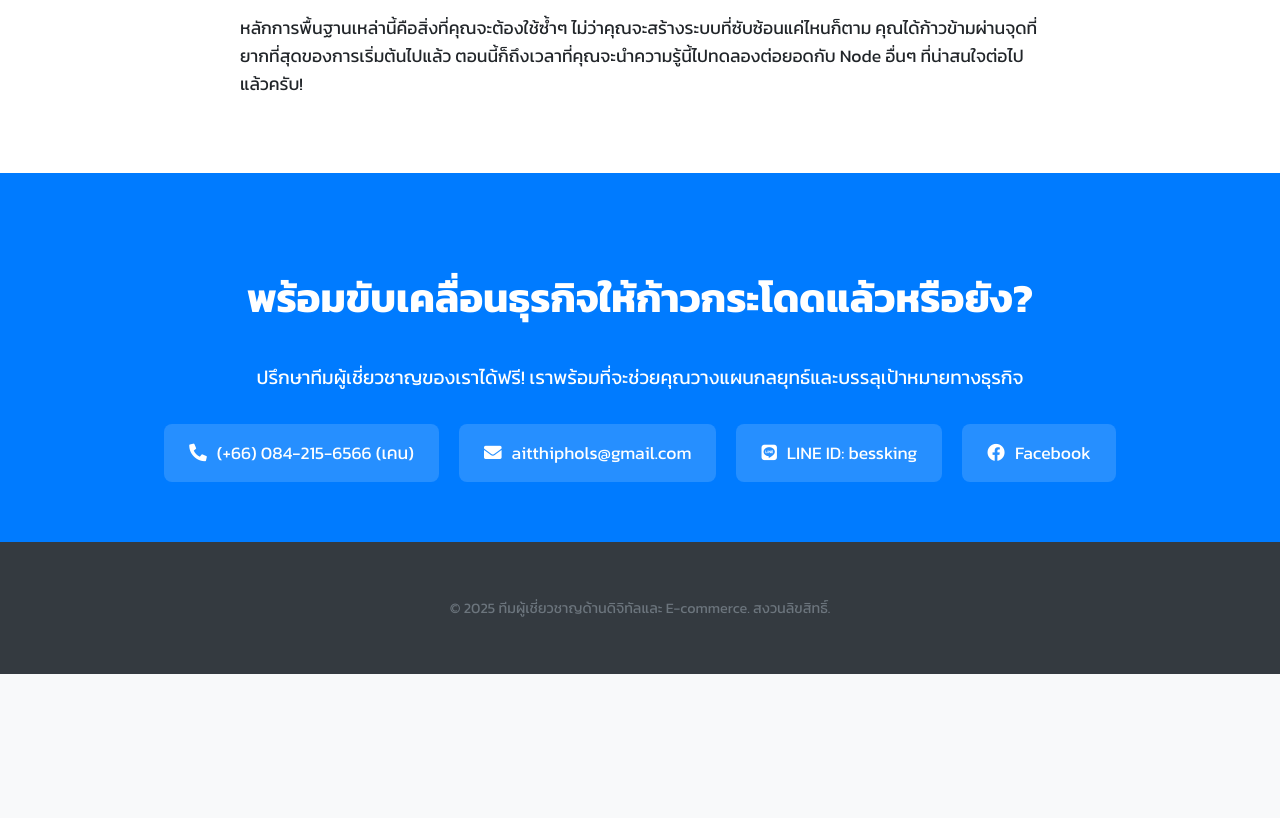
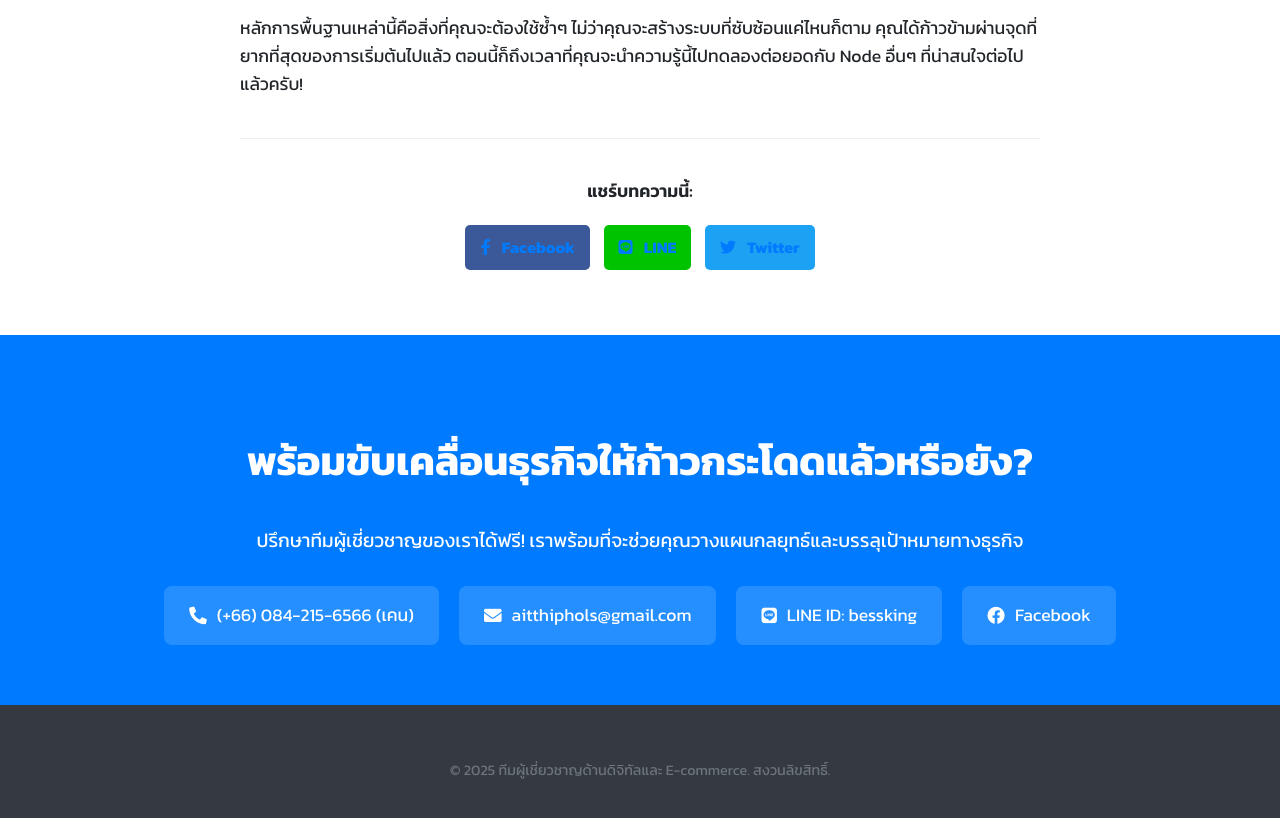
Before and after one commit to KenDev-5225/MarketingTeam, a plain HTML site: page article-n8n-tutorial.html in a window 1280 px wide. Shown: the part 3000-3818 px from the top of the page. Before the commit the page ends 3674 px from the top, so only its background shows below. Drawn offline with Linux system fonts and the light colour scheme.

Commit message:
Update article-n8n-tutorial.html

```diff
--- a/article-n8n-tutorial.html
+++ b/article-n8n-tutorial.html
@@ -3,7 +3,7 @@
 <head>
     <meta charset="UTF-8">
     <meta name="viewport" content="width=device-width, initial-scale=1.0">
-    <title>สอนใช้งาน n8n ครั้งแรก สร้าง Workflow แรกใน 5 นาที (ฉบับจับมือทำ) - ทีมผู้เชี่ยวชาญด้านดิจิทัลและ E-commerce</title>
+    <title>สอนใช้งาน n8n ครั้งแรก: สร้าง Workflow แรกใน 5 นาที (ฉบับจับมือทำ) - ทีมผู้เชี่ยวชาญด้านดิจิทัลและ E-commerce</title>
     <link href="https://fonts.googleapis.com/css2?family=Kanit:wght@300;400;600;700&display=swap" rel="stylesheet">
     <link rel="stylesheet" href="https://cdnjs.cloudflare.com/ajax/libs/font-awesome/5.15.4/css/all.min.css">
     <style>
@@ -86,7 +86,7 @@
              line-height: 1.3;
              margin-top: 30px;
         }
-         .article-content h1 {
+        .article-content h1 {
             font-size: 2em;
             border-bottom: 2px solid #e0e0e0;
             padding-bottom: 10px;
@@ -96,7 +96,7 @@
              border-left: 4px solid var(--primary-color);
              padding-left: 15px;
         }
-         .article-content h4 {
+        .article-content h4 {
              font-size: 1.3em;
              color: var(--secondary-color);
         }
@@ -145,12 +145,12 @@
 
         /* --- Contact & Footer --- */
         #contact {
-             background-color: var(--primary-color);
-             color: var(--text-color-light);
+             background-color: var(--primary-color); /* Changed to primary-color for consistency in articles */
+             color: var(--text-color-light); /* Changed to text-color-light */
              text-align: center;
         }
         #contact h2 {
-             color: var(--text-color-light);
+             color: var(--text-color-light); /* Changed to text-color-light */
              font-size: 2.5em;
         }
         #contact p {
@@ -163,15 +163,41 @@
              display: flex; flex-wrap: wrap; justify-content: center; gap: var(--spacing-unit); font-size: 1.1em; margin-top: 30px;
         }
         .contact-item {
-             background-color: rgba(255, 255, 255, 0.15); padding: 15px 25px; border-radius: var(--border-radius); display: flex; align-items: center; gap: 10px; text-decoration: none; color: var(--text-color-light); transition: background-color 0.3s ease;
+             background-color: rgba(255, 255, 255, 0.15); /* Changed for better contrast */
+             padding: 15px 25px; border-radius: var(--border-radius); display: flex; align-items: center; gap: 10px; text-decoration: none; color: var(--text-color-light); transition: background-color 0.3s ease;
         }
         .contact-item:hover {
-             background-color: rgba(255, 255, 255, 0.25);
+             background-color: rgba(255, 255, 255, 0.25); /* Changed for better contrast */
         }
         footer {
             background-color: var(--background-dark); color: var(--secondary-color); text-align: center; padding: var(--spacing-unit) 0; font-size: 0.9em;
         }
 
+        /* --- CSS สำหรับปุ่มแชร์ Social Media (สำหรับบทความเดี่ยว) --- */
+        .social-share-buttons {
+            margin-top: 30px;
+            border-top: 1px solid #eee;
+            padding-top: 20px;
+        }
+        .share-button {
+            display: inline-block;
+            padding: 10px 15px;
+            margin: 5px;
+            border-radius: 5px;
+            color: white;
+            text-decoration: none;
+            font-weight: bold;
+            transition: opacity 0.3s ease;
+        }
+        .share-button:hover {
+            opacity: 0.8;
+        }
+        .share-button i {
+            margin-right: 8px;
+        }
+        .facebook { background-color: #3b5998; }
+        .line { background-color: #00c300; }
+        .twitter { background-color: #1da1f2; }
     </style>
 </head>
 <body>
@@ -282,7 +308,19 @@
                 <p>ขอแสดงความยินดีด้วยครับ! ตอนนี้คุณได้สร้างและสั่งงาน Workflow แรกบน n8n ได้สำเร็จแล้ว คุณได้เรียนรู้หัวใจสำคัญของการทำงานทั้งหมด ตั้งแต่การสร้าง Workflow, การเพิ่ม Node, การเชื่อมต่อ, การตั้งค่า ไปจนถึงการทดสอบและบันทึก</p>
                 <p>หลักการพื้นฐานเหล่านี้คือสิ่งที่คุณจะต้องใช้ซ้ำๆ ไม่ว่าคุณจะสร้างระบบที่ซับซ้อนแค่ไหนก็ตาม คุณได้ก้าวข้ามผ่านจุดที่ยากที่สุดของการเริ่มต้นไปแล้ว ตอนนี้ก็ถึงเวลาที่คุณจะนำความรู้นี้ไปทดลองต่อยอดกับ Node อื่นๆ ที่น่าสนใจต่อไปแล้วครับ!</p>
 
-            </div>
+                <div class="social-share-buttons" style="margin-top: 40px; text-align: center;">
+                    <p style="font-weight: 600; margin-bottom: 15px; font-size: 1.1em;">แชร์บทความนี้:</p>
+                    <a href="https://www.facebook.com/sharer/sharer.php?u=https://kendev-5225.github.io/MarketingTeam/article-n8n-first-workflow.html" target="_blank" class="share-button facebook">
+                        <i class="fab fa-facebook-f"></i> Facebook
+                    </a>
+                    <a href="https://social-plugins.line.me/lineit/share?url=https://kendev-5225.github.io/MarketingTeam/article-n8n-first-workflow.html" target="_blank" class="share-button line">
+                        <i class="fab fa-line"></i> LINE
+                    </a>
+                    <a href="https://twitter.com/intent/tweet?url=https://kendev-5225.github.io/MarketingTeam/article-n8n-first-workflow.html&text=สอนใช้งาน%20n8n%20ครั้งแรก%3A%20สร้าง%20Workflow%20แรกใน%205%20นาที" target="_blank" class="share-button twitter">
+                        <i class="fab fa-twitter"></i> Twitter
+                    </a>
+                </div>
+                </div>
         </div>
     </section>
 
```
